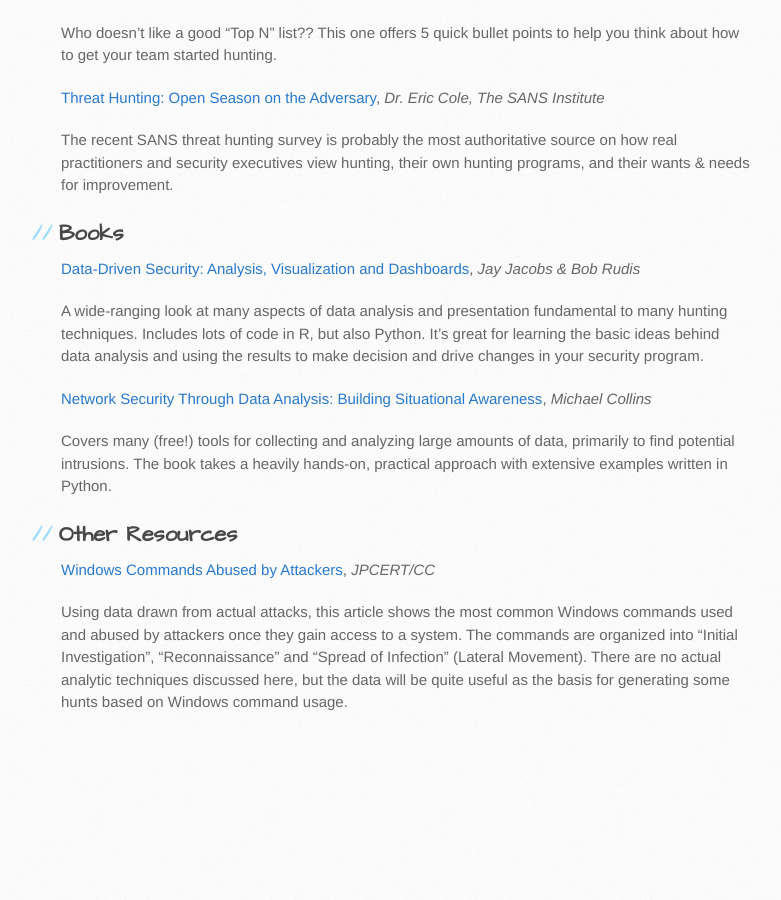
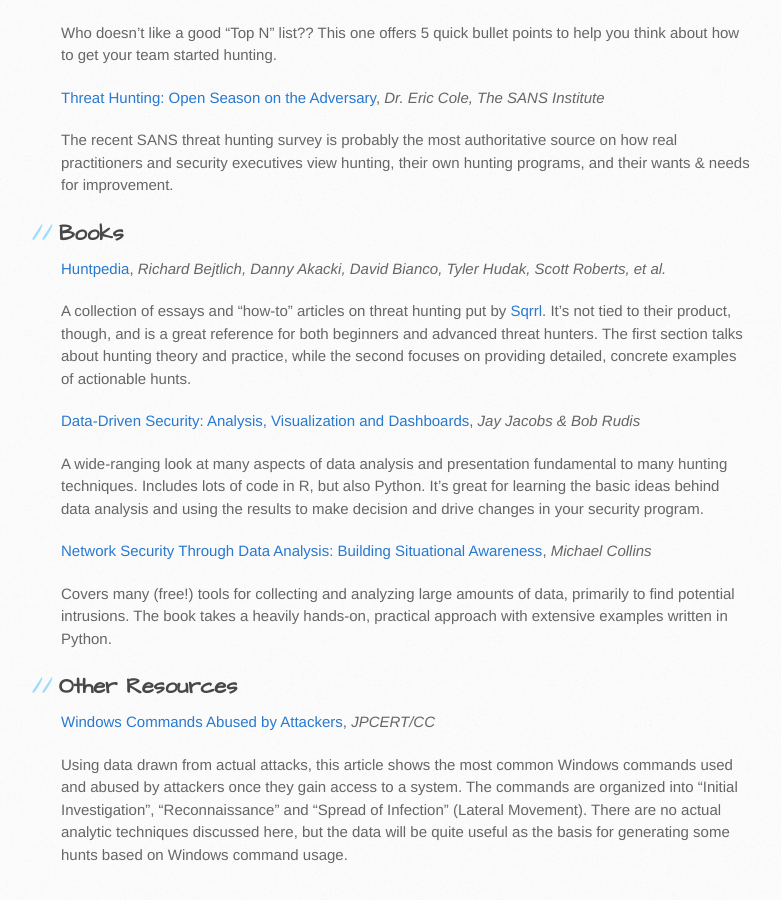
Before and after one commit to ThreatHuntingProject/ThreatHunting, a Jekyll site: the page built from reading-list.md, in a window 1280 px wide and 900 px high, scrolled down 1527 px. Shown: the whole window, without its empty margins (109-890 px from the left). Built offline with Jekyll 4.4.1, drawn with Linux system fonts in a browser that asks for light colours; before the commit the page ends 2283 px from its top, so only the background shows below that.

Commit message:
Added Sqrrl's Huntpedia to the reading list.

```diff
--- a/reading-list.md
+++ b/reading-list.md
@@ -51,6 +51,10 @@
 
 ## Books
 
+**[Huntpedia](files/huntpedia.pdf)**, *Richard Bejtlich, Danny Akacki, David Bianco, Tyler Hudak, Scott Roberts, et al.*
+
+A collection of essays and "how-to" articles on threat hunting put by [Sqrrl](http://sqrrl.com). It's not tied to their product, though, and is a great reference for both beginners and advanced threat hunters. The first section talks about hunting theory and practice, while the second focuses on providing detailed, concrete examples of actionable hunts.
+
 **[Data-Driven Security: Analysis, Visualization and Dashboards](https://www.amazon.com/Data-Driven-Security-Analysis-Visualization-Dashboards/dp/1118793722)**, *Jay Jacobs & Bob Rudis*
 
 A wide-ranging look at many aspects of data analysis and presentation fundamental to many hunting techniques.  Includes lots of code in R, but also Python.  It's great for learning the basic ideas behind data analysis and using the results to make decision and drive changes in your security program.
```
Also changed, not shown: 1 other file.
